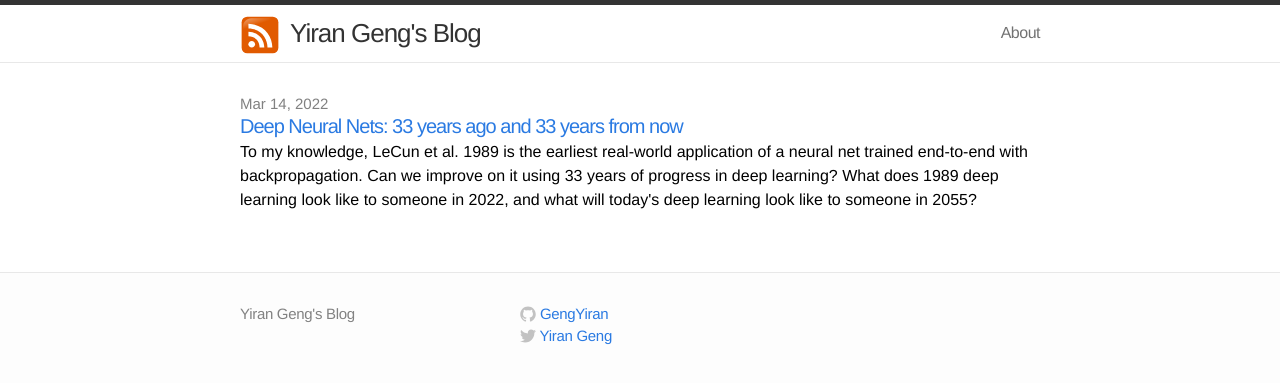
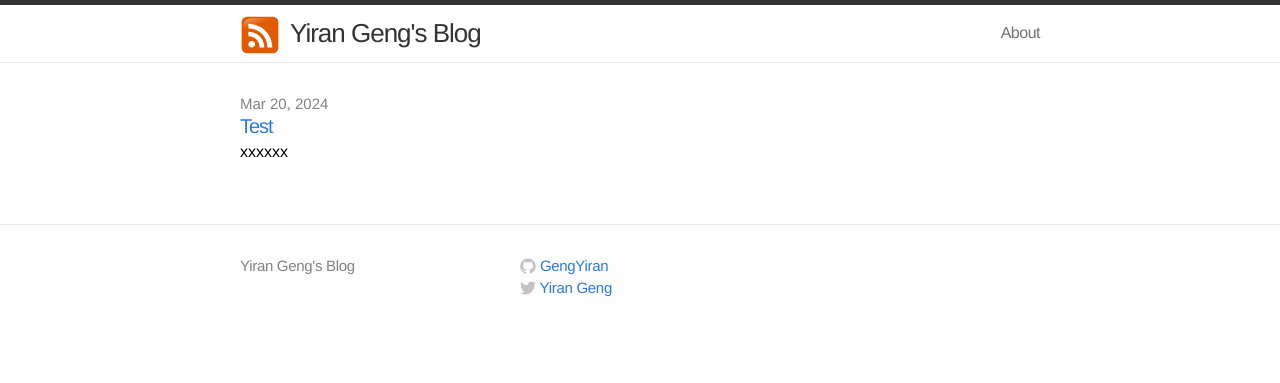
Before and after one commit to GengYiran/GengYiran.github.io, a Jekyll site: the page built from blogs/index.html, in a window 1280 px wide. Shown: the top 383 px of the page. Built offline with Jekyll 4.4.1, drawn with Linux system fonts in a browser that asks for light colours.

Commit message:
main: update

```diff
--- a/blogs/_posts/2022-03-14-lecun1989.markdown
+++ b/blogs/_posts/2022-03-14-test.markdown
@@ -2,9 +2,9 @@
 layout: post
 comments: true
 #title:  "Reproducing and Improving LeCun et al. 1989 ConvNet"
-title: "Deep Neural Nets: 33 years ago and 33 years from now"
-excerpt: "To my knowledge, LeCun et al. 1989 is the earliest real-world application of a neural net trained end-to-end with backpropagation. Can we improve on it using 33 years of progress in deep learning? What does 1989 deep learning look like to someone in 2022, and what will today's deep learning look like to someone in 2055?"
-date:   2022-03-14 07:00:00
+title: "Test"
+excerpt: "xxxxxx"
+date:   2024-03-20 17:00:00
 mathjax: false
 ---
 
```
Also changed, not shown: 5 other files.
